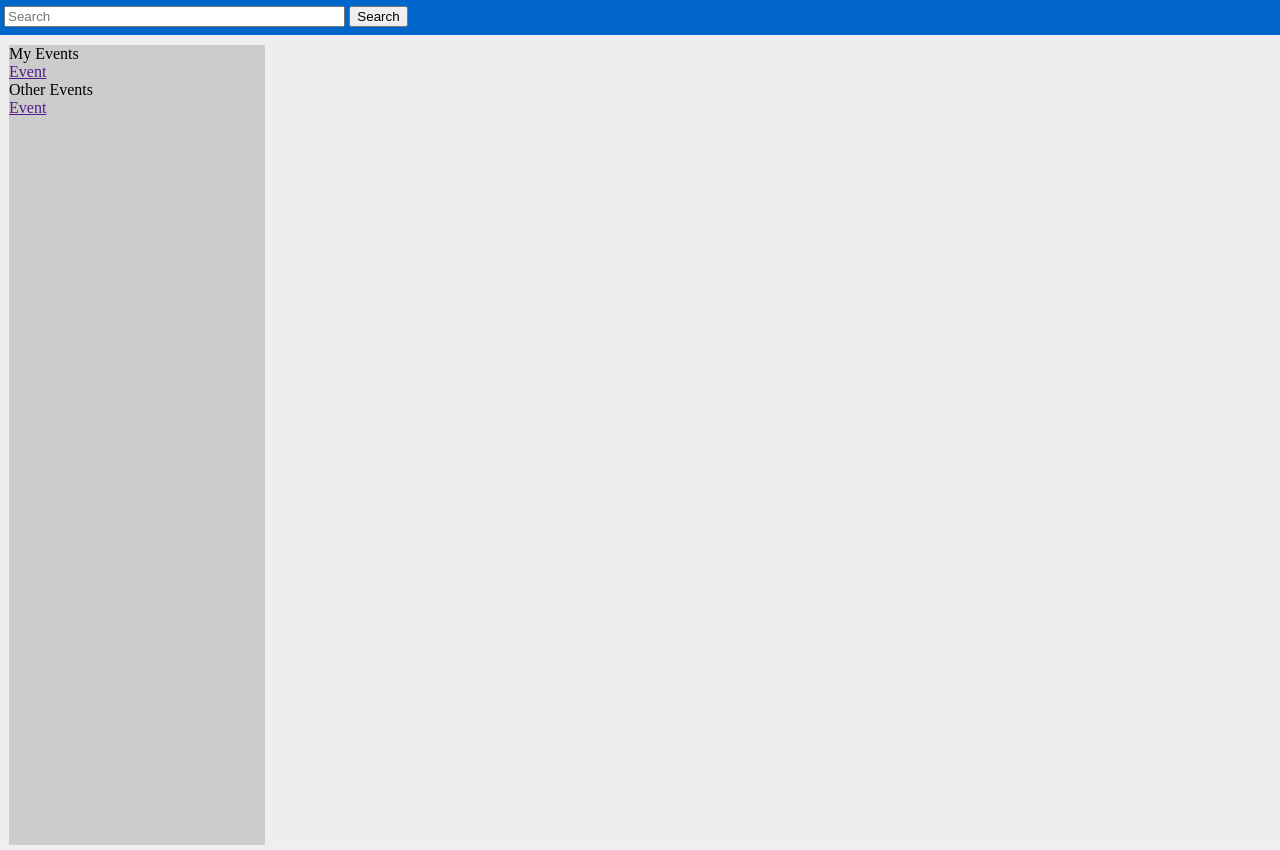
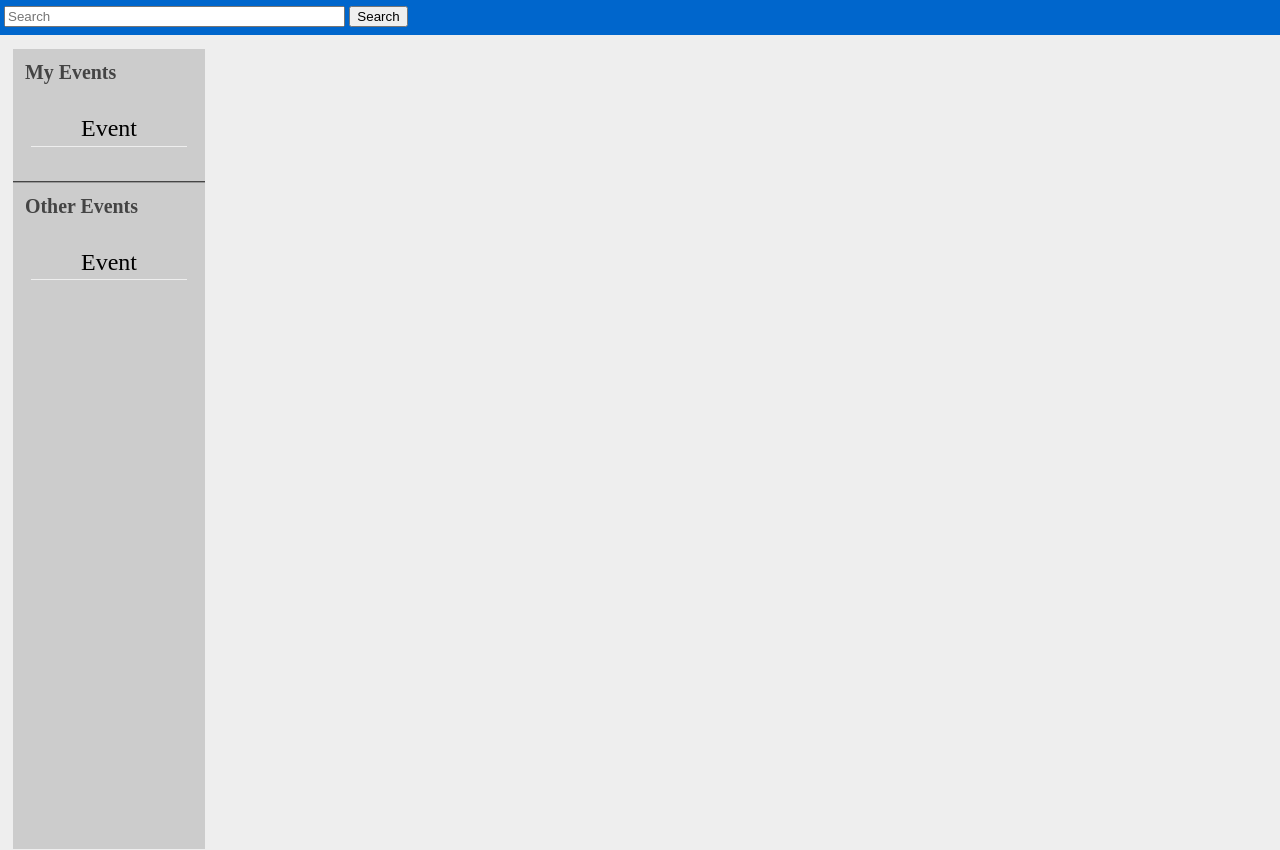
Before and after one commit to 444Duarte/LTW-Proj1, a PHP site: page /events.php in a window 1280 px wide. Run offline with PHP 8.4, Linux system fonts and the light colour scheme.

Commit message:
Left-bar layout update

```diff
--- a/css/events.css
+++ b/css/events.css
@@ -27,10 +27,46 @@ html,body{
 }
 
 .left-bar{
-	width: 20%;
+	width: 15%;
 	height: 100%;
 	margin: 0.5em;
 	float: left;
 	background-color: #cccccc;
     border: groove 1px #eeeeee;
+    font-size: x-large;
+    overflow: hidden;
 }
+
+.left-bar > div{
+	border-bottom: groove 2px #999999;
+	padding: 0.5em;
+	padding-bottom: 20%;
+
+}
+
+.left-bar > div:last-of-type{
+	border-bottom: none;
+}
+
+.link-events{
+	text-align: center;
+}
+
+.left-bar div a{
+	margin-top: 1em;
+	padding: 0.2em 30%;
+	border-bottom: solid 1px #eeeeee;
+	text-decoration: none;
+	color: #000000;
+}
+
+.left-bar div a:hover{
+	background-color: orange;
+	color: #ffffff;
+}
+
+.left-bar div h5{
+	color: #444444;
+	-webkit-margin-before: 0em;
+    -webkit-margin-after: 0.2em;
+}
--- a/events.php
+++ b/events.php
@@ -18,17 +18,19 @@
 
 	<div class="left-bar">
 		<div>
-			My Events
+			<h5>My Events</h5>
 			<br>
-			<a href="">Event</a>
+			<div class="link-events">
+				<a href="">Event</a>
+			</div>
 		</div>
 		<div>
-			Other Events
+			<h5>Other Events</h5>
 			<br>
-			<a href="">Event</a>
+			<div class="link-events">
+				<a href="">Event</a>
+			</div>
 		</div>
-
 	</div>
-
 </body>
 </html>
```
